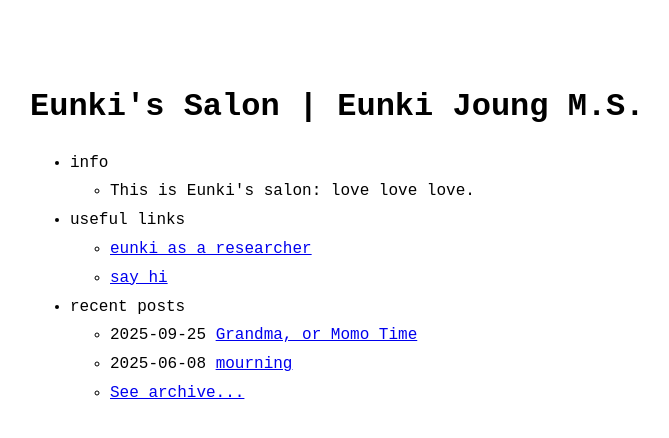
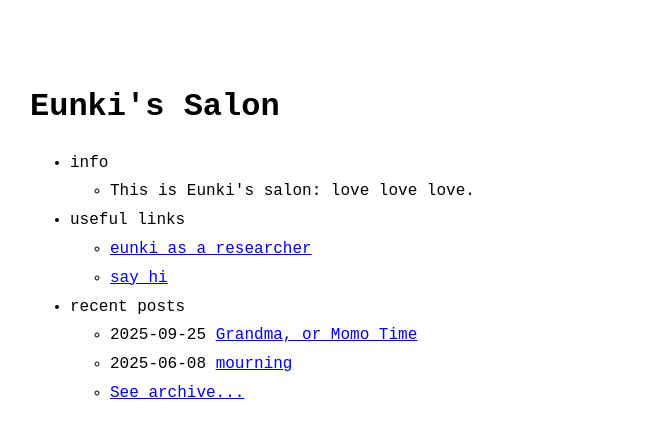
Before and after one commit to eunkiyomi/eunkiyomi.github.io, a Jekyll site: the page built from index.markdown, in a window 1280 px wide. Shown: the top 438 px of the page, without its empty margins (290-959 px from the left). Built offline with Jekyll 4.4.1, drawn with Linux system fonts in a browser that asks for light colours.

Commit message:
Eunki Joung

```diff
--- a/_config.yml
+++ b/_config.yml
@@ -18,7 +18,7 @@
 # You can create any custom variable you would like, and they will be accessible
 # in the templates via {{ site.myvariable }}.
 
-title: Eunki's Salon | Eunki Joung M.S.
+title: Eunki's Salon
 email: eunki.joung@gmail.com
 description: >- # this means to ignore newlines until "baseurl:"
   I hope you feel peaceful here.
--- a/_includes/head.html
+++ b/_includes/head.html
@@ -5,9 +5,9 @@
 
   <title>
     {%- if page.title -%}
-      {{ page.title }}
+      {{ page.title }} | Eunki Joung
     {%- else -%}
-      {{ site.title }}
+      {{ site.title }} | Eunki Joung
     {%- endif -%}
   </title>
 
```
